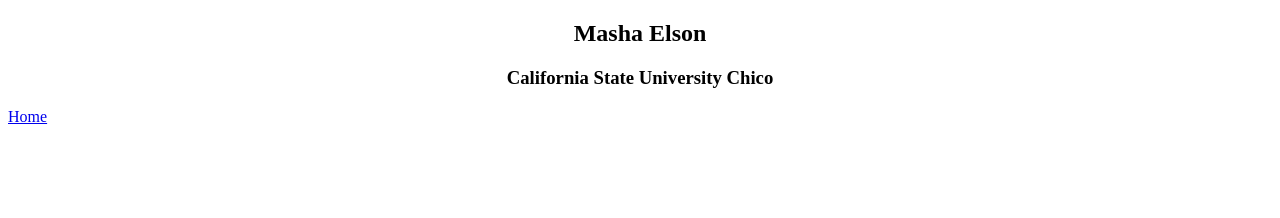
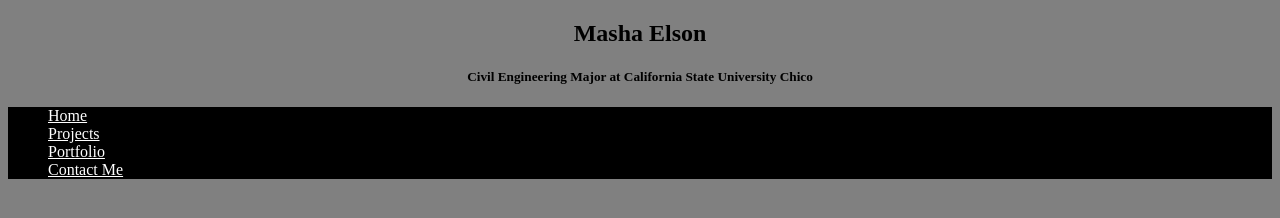
Before and after one commit to mashaelson/mashaelson.github.io, a plain HTML site: page index.html in a window 1280 px wide. Drawn offline with Linux system fonts and the light colour scheme.

Commit message:
Nav bar?

```diff
--- a/index.html
+++ b/index.html
@@ -6,10 +6,18 @@
         </body>
 
         <body>
-                <h3><center> California State University Chico </center></h3>
+                <h5><center>Civil Engineering Major at California State University Chico </center></h5>
         </body>
-        <div class="topnav">
-                <a class="active"
-                href="#home">Home</a>
-        </div>
+        <link rel="stylesheet" href="style.css">
+        <body>
+                        <div class="topnav">
+                                <ul>
+                                        <li> <a href=>Home</a></li>
+                                        <li> <a href=>Projects</a></li>
+                                        <li> <a href=>Portfolio</a></li>
+                                        <li> <a href=>Contact Me</a></li>
+                                </ul>
+                        </div>
+                <link rel="stylesheet" href="style.css">
+        </body>
 </html>
--- /dev/null
+++ b/style.css
@@ -0,0 +1,6 @@
+body {background-color: gray}
+.topnav {background-color: black}
+.topnav a {color: white;
+        font-size:16px;
+        text-align: center;
+}
```
Also changed, not shown: 1 other file.
